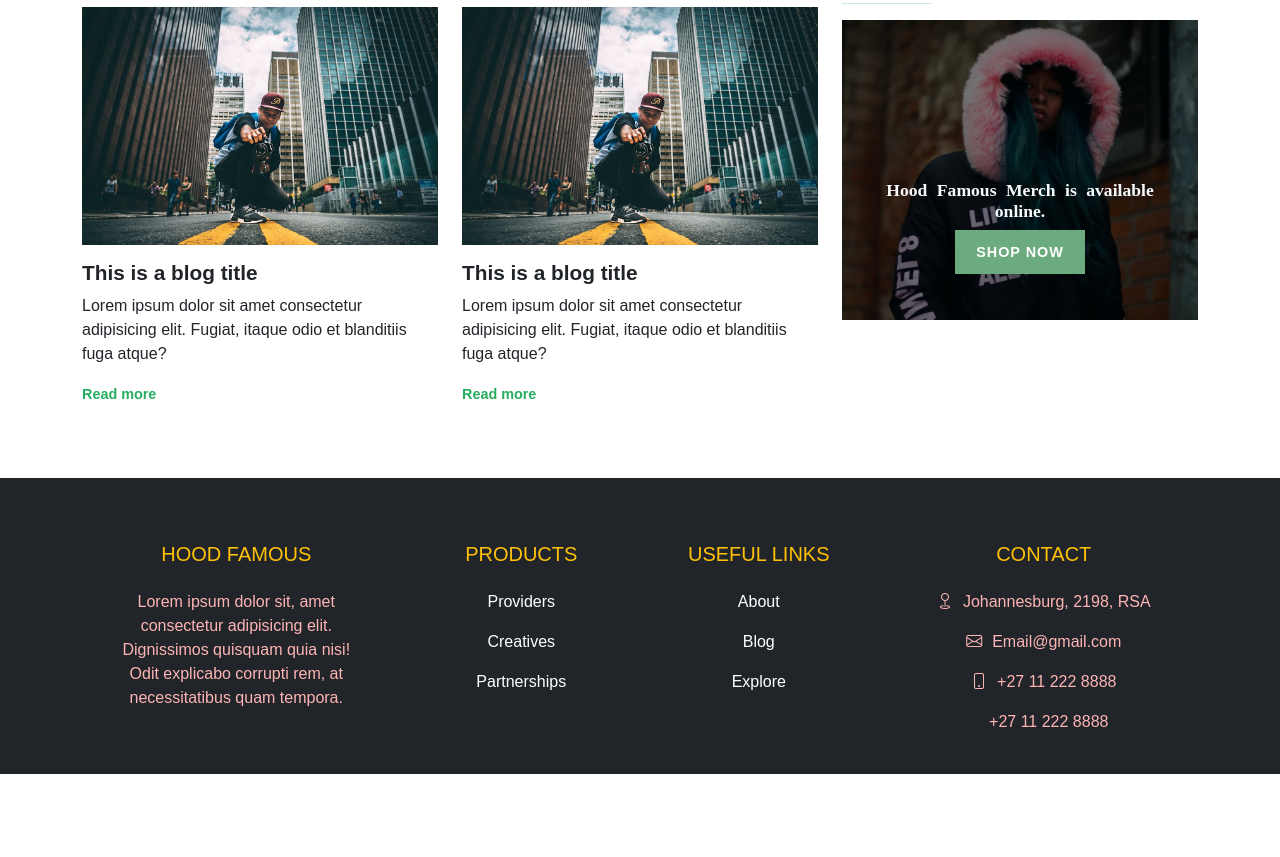
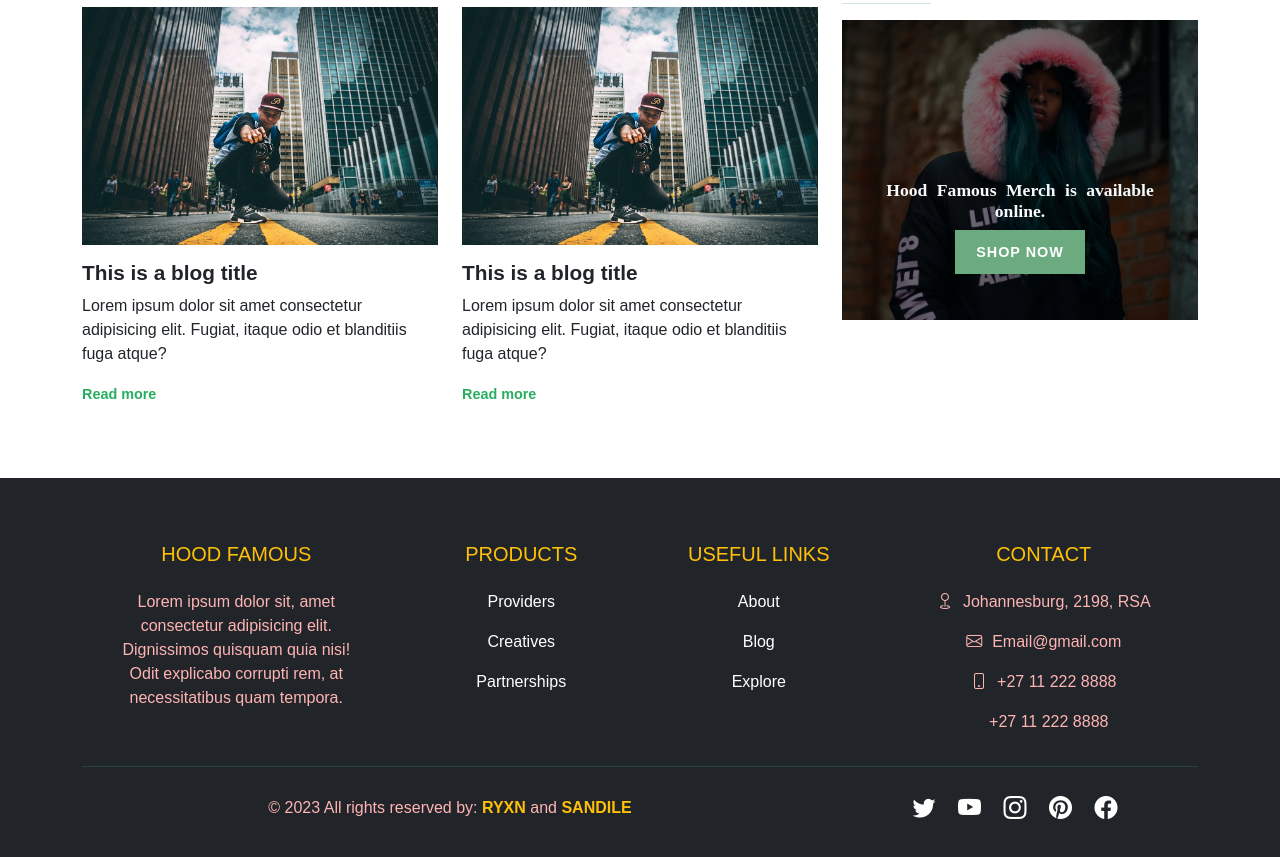
Before and after one commit to sandile05/hoodfamous, a plain HTML site: page pages/blog.html in a window 1280 px wide. Shown: the part 1965-2822 px from the top of the page. Before the commit the page ends 2739 px from the top, so only its background shows below. Drawn offline with nearby package versions, Linux system fonts and the light colour scheme.

Commit message:
footer styling plus links icons

```diff
--- a/pages/blog.html
+++ b/pages/blog.html
@@ -236,8 +236,50 @@
               <i class="bi bi-print mr-3"></i>+27 11 222 8888
             </p>
           </div>
+        </div>
+
+        <hr class="mb-4">
+        <div class="row align-items-center">
+          <div class="col-md-7 col-lg-8">
+            <p>&copy; 2023 All rights reserved by:
+              <a href="#" style="text-decoration: none;"><strong class="text-warning">RYXN</strong></a> and <a href="#" style="text-decoration: none;"><strong class="text-warning">SANDILE</strong></a>
+            </p>
+          </div>
+
+          <div class="col-md-5 col-lg-4">
+            <div class="text-center text-md-right">
+              <ul class="list-unstyled list-inline">
+                <li class="list-inline-item">
+                  <a href="#" class="btn-floating btn-sm text-white" style="font-size: 23px;">
+                  <i class="bi bi-twitter"></i>
+                  </a>
+                </li>
+                <li class="list-inline-item">
+                  <a href="#" class="btn-floating btn-sm text-white" style="font-size: 23px;">
+                  <i class="bi bi-youtube"></i>
+                  </a>
+                </li>
+                <li class="list-inline-item">
+                  <a href="#" class="btn-floating btn-sm text-white" style="font-size: 23px;">
+                  <i class="bi bi-instagram"></i>
+                  </a>
+                </li>
+                <li class="list-inline-item">
+                  <a href="#" class="btn-floating btn-sm text-white" style="font-size: 23px;">
+                  <i class="bi bi-pinterest"></i>
+                  </a>
+                </li>
+                <li class="list-inline-item">
+                  <a href="#" class="btn-floating btn-sm text-white" style="font-size: 23px;">
+                  <i class="bi bi-facebook"></i>
+                  </a>
+                </li>
+              </ul>
+            </div>
+          </div>
 
         </div>
+
       </div>
     </footer>
 
```
